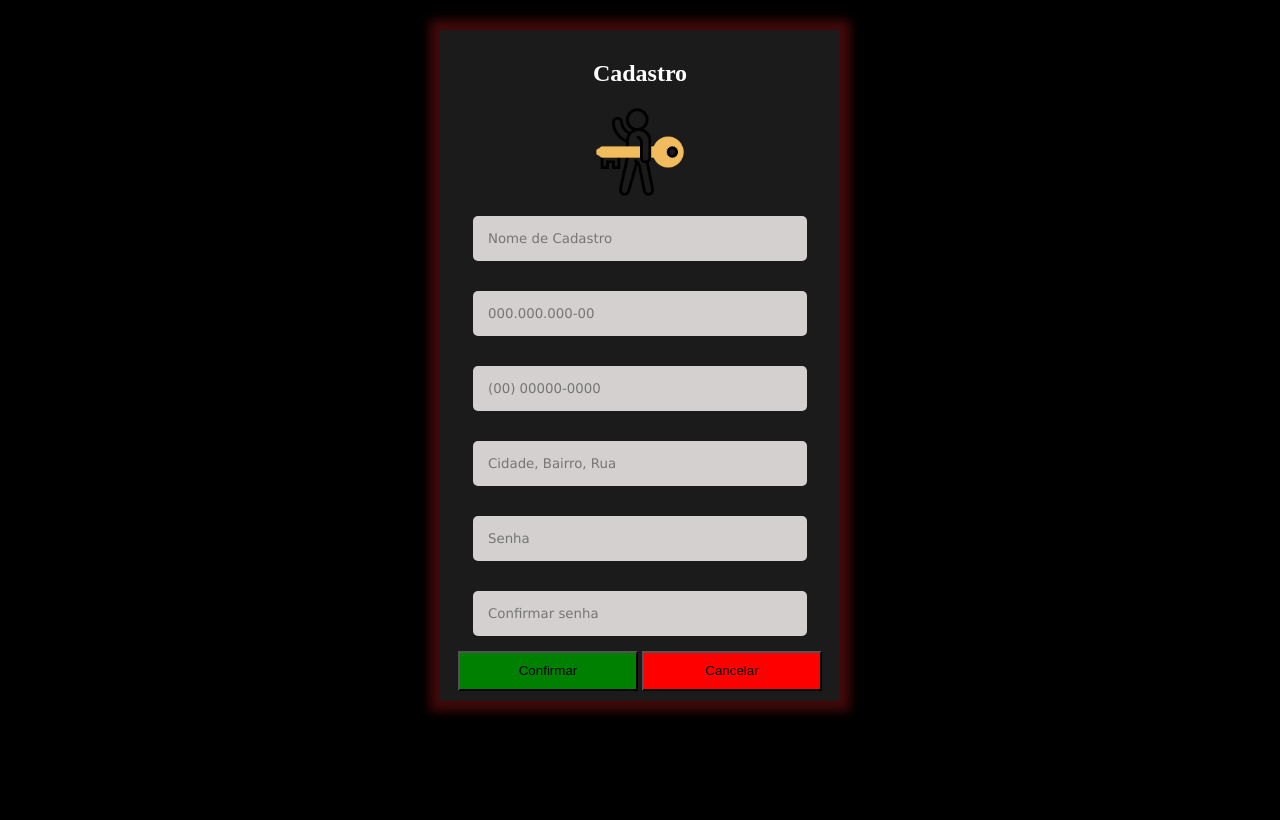
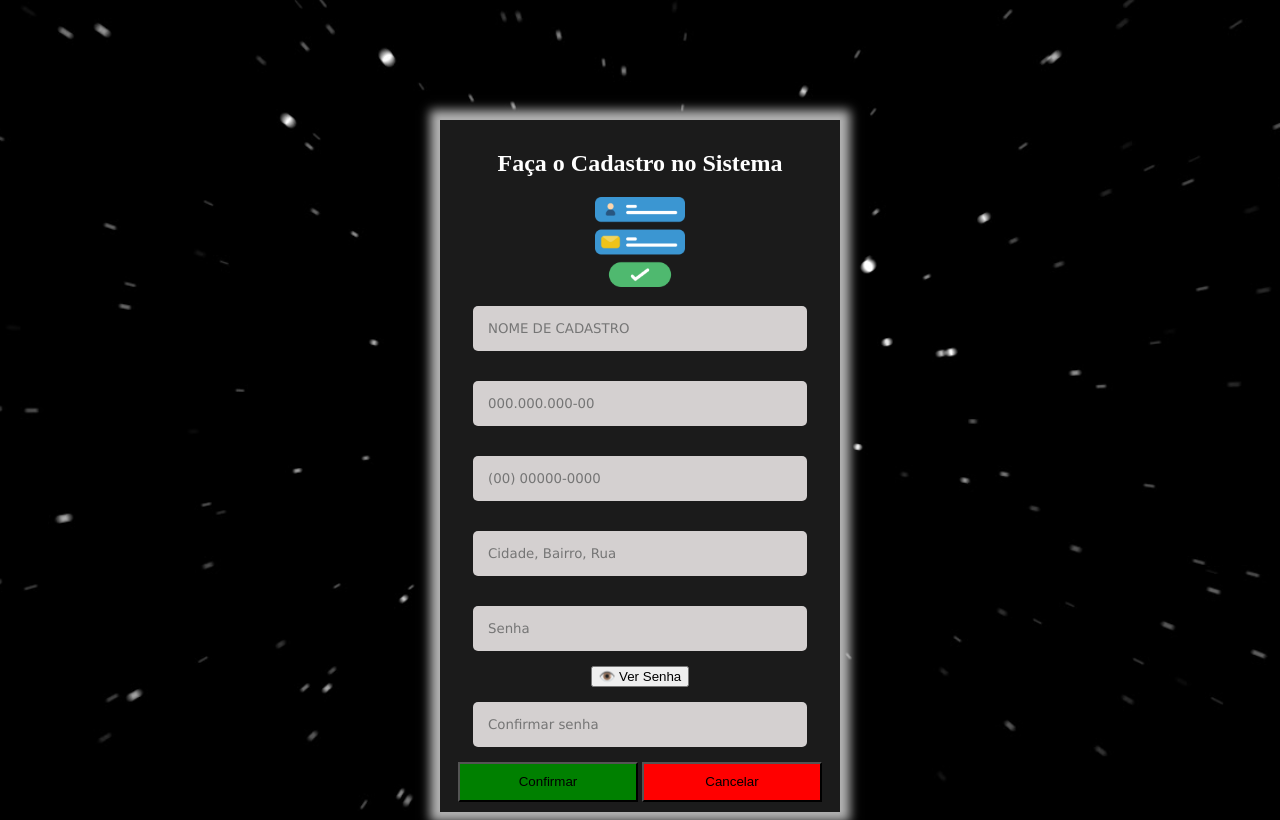
Before and after one commit to samu-ps/Programinhas, a PHP site: page / in a window 1280 px wide. Before the commit the page ends 716 px from the top, so only its background shows below. Run offline with PHP 8.4, Linux system fonts and the light colour scheme.

Commit message:
nice dms

```diff
--- a/Cadastro/estilo/estilo2.css
+++ b/Cadastro/estilo/estilo2.css
@@ -1,6 +1,10 @@
 body{
     background-color: black;
     overflow: hidden;
+    background-image: url(../img/bg.jpg);
+    background-size: cover;
+    background-position: center;
+    background-repeat: no-repeat;
 }
 .formulario{
     position: relative;
@@ -8,7 +12,7 @@ body{
     max-width: 400px;
     padding: 10px 10px 10px 10px;
     text-align: center;
-    box-shadow: 0px 0px 10px 10px rgba(95, 13, 13, 0.7) ;
+    box-shadow: 0px 0px 10px 10px rgba(255, 255, 255, 0.7) ;
 }
 .formulario h2{
     color: white;
@@ -16,7 +20,7 @@ body{
 .usuario{
     width: 400px;
     margin: auto;
-    margin-top: 30px;
+    margin-top: 120px;
 }
 .formulario input{
     font-family: 'Lucida Sans', 'Lucida Sans Regular', 'Lucida Grande', 'Lucida Sans Unicode', Geneva, Verdana, sans-serif;
@@ -29,6 +33,12 @@ body{
     font-size: 10;
     outline: 0;
 }
+.Nome{
+    text-transform: uppercase;
+}
+.ver:hover{
+    cursor: pointer;
+}
 .cancel{
     background-color: red;
     width: 180px;
@@ -40,6 +50,11 @@ body{
     width: 180px;
     height: 40px;
 }
-.formulario .cancel:hover{
-    background-color: #d82d2d;
+.cancel:hover{
+    cursor: pointer;
+    background-color: #ac2020;
 }
+.confirm:hover{
+    cursor: pointer;
+    background-color: rgb(3, 100, 3);
+}
--- /dev/null
+++ b/Cadastro/index.html
@@ -0,0 +1,30 @@
+<!-- A fazer: -->
+<!-- Nome, CPF, Telefone, Endereço completo senha, confirmar senha, botões salvar e cancelar,  -->
+<!DOCTYPE html>
+<html lang="en">
+    <head>
+        <meta charset="UTF-8">
+        <meta name="viewport" content="width=device-width, initial-scale=1.0">
+        <title>Projeto Cadastro</title>
+        <link rel="stylesheet" href="./estilo/estilo2.css">
+        <script src="./script/scripts.js"></script>
+    </head>
+    <body>
+        <div class="usuario">
+            <div class="formulario">
+                <h2>Faça o Cadastro no Sistema</h2>
+                <img src="./img/signup.png" alt="Key" width="90px" height="90px">
+                <form action="#">
+                    <input type="text" class="Nome" placeholder="Nome de Cadastro" required>
+                    <input type="text" id="cpf" class="CPF" placeholder="000.000.000-00" required >
+                    <input type="text" id="telefone" class="Tel" placeholder="(00) 00000-0000"  required>
+                    <input type="text" class="End" placeholder="Cidade, Bairro, Rua" required>
+                    <input type="password" id="senha" class="senha" placeholder="Senha" required > <button id="versenha" class="ver" type="button" onclick="toggleSenha()">👁️ Ver Senha</button>
+                    <input type="password" id="csenha" class="csenha" placeholder="Confirmar senha" required >
+                    <button class="confirm">Confirmar</button>
+                    <button class="cancel">Cancelar</button>
+                </form>
+            </div>
+        </div>
+    </body>
+</html>
--- a/Cadastro/index.php
+++ /dev/null
@@ -1,29 +0,0 @@
-<!-- A fazer: -->
-<!-- Nome, CPF, Telefone, Endereço completo senha, confirmar senha, botões salvar e cancelar,  -->
-<!DOCTYPE html>
-<html lang="en">
-<head>
-    <meta charset="UTF-8">
-    <meta name="viewport" content="width=device-width, initial-scale=1.0">
-    <title>Projeto Cadastro</title>
-    <link rel="stylesheet" href="./estilo/estilo2.css">
-</head>
-<body>
-    <div class="usuario">
-        <div class="formulario">
-            <h2>Cadastro</h2>
-            <img src="./img/key.png" alt="Key" width="90px" height="90px">
-            <form action="#">
-                <input type="text" class="Nome" placeholder="Nome de Cadastro" required>
-                <input type="number" class="CPF" placeholder="000.000.000-00" required>
-                <input type="number" class="Tel" placeholder="(00) 00000-0000" required>
-                <input type="text" class="End" placeholder="Cidade, Bairro, Rua" required>
-                <input type="password" class="senha" placeholder="Senha" required>
-                <input type="password" class="csenha" placeholder="Confirmar senha" required>
-                <button class="confirm">Confirmar</button>
-                <button class="cancel">Cancelar</button>
-            </form>
-        </div>
-    </div>
-</body>
-</html>
--- /dev/null
+++ b/Cadastro/script/scripts.js
@@ -0,0 +1,42 @@
+// função de máscara cpf/telefone
+
+// Máscara CPF
+document.getElementById('cpf').addEventListener('input',function (e) {
+    let value=e.target.value.replace(/\D/g,''); // Remove letras
+
+    if(value.length>11) {
+        value=value.slice(0,11); // 11 dígitos
+    }
+
+    // Adiciona os pontos e o traço
+    value=value.replace(/^(\d{3})(\d)/, '$1.$2');
+    value=value.replace(/^(\d{3})\.(\d{3})(\d)/, '$1.$2.$3');
+    value=value.replace(/^(\d{3})\.(\d{3})\.(\d{3})(\d)/, '$1.$2.$3-$4');
+
+    e.target.value=value;
+});
+// Máscara Telefone
+document.getElementById('telefone').addEventListener('input',function (e) {
+    let value=e.target.value.replace(/\D/g,''); // Remove letras
+
+    if (value.length>11) {
+        value=value.slice(0,11); // 11 dígitos
+    }
+    // Máscara nos números
+    value=value.replace(/^(\d{2})(\d)/, '($1) $2');
+    value=value.replace(/^(\(\d{2}\) )(\d{5})(\d)/, '$1$2-$3');
+
+    e.target.value = value;
+});
+// Função ver/esconder senha
+    function toggleSenha() {
+        let input=document.getElementById("senha");
+        let button=document.getElementById("versenha");
+        if (input.type==="password") {
+            input.type="text"; // Mostra a senha
+            button.textContent="🙈 Esconder Senha";
+        } else {
+            input.type="password"; // Oculta a senha
+            button.textContent="👁️ Ver Senha";
+        }
+    }
```
Also changed, not shown: Cadastro/img/signup.png (added).
